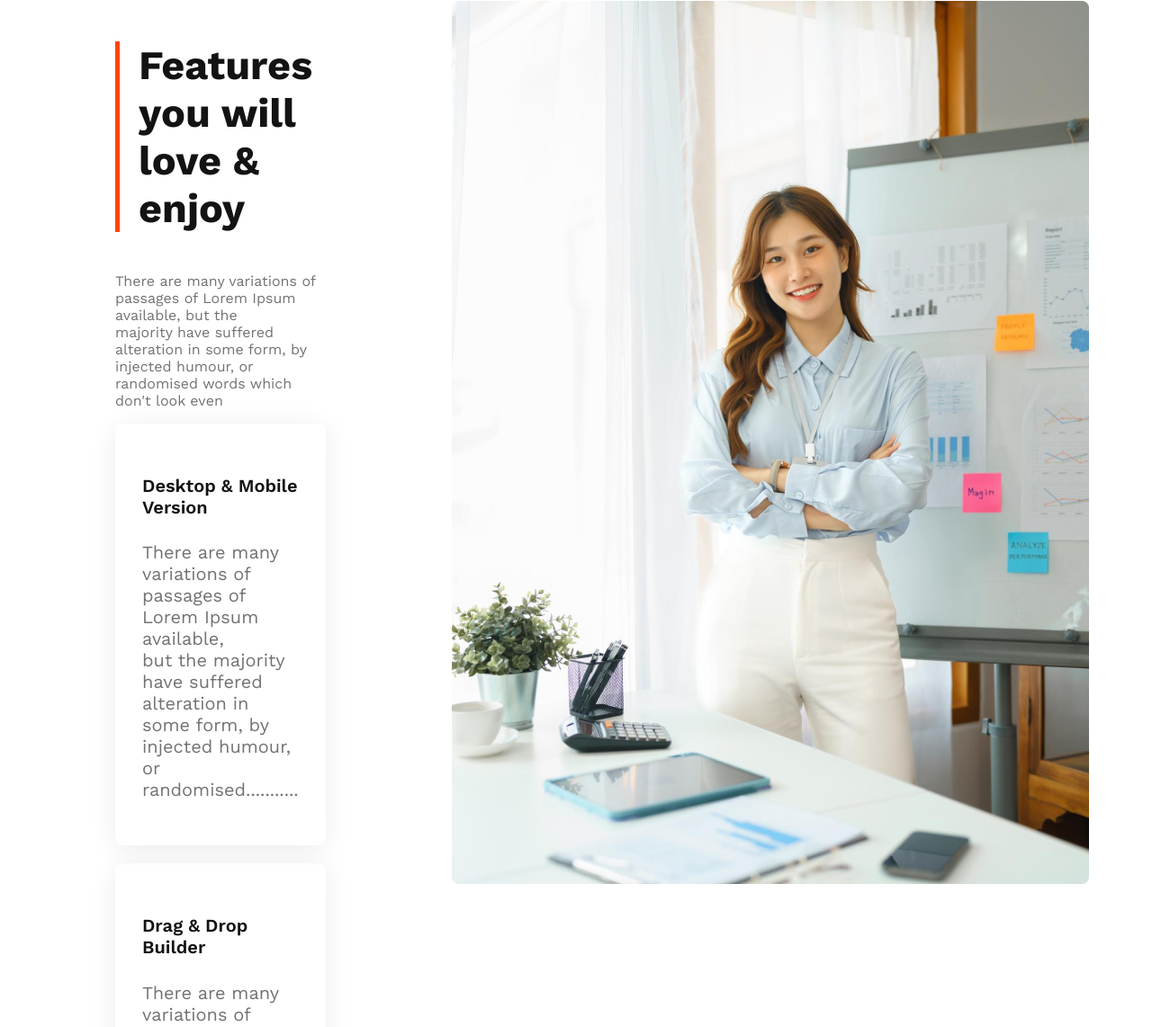
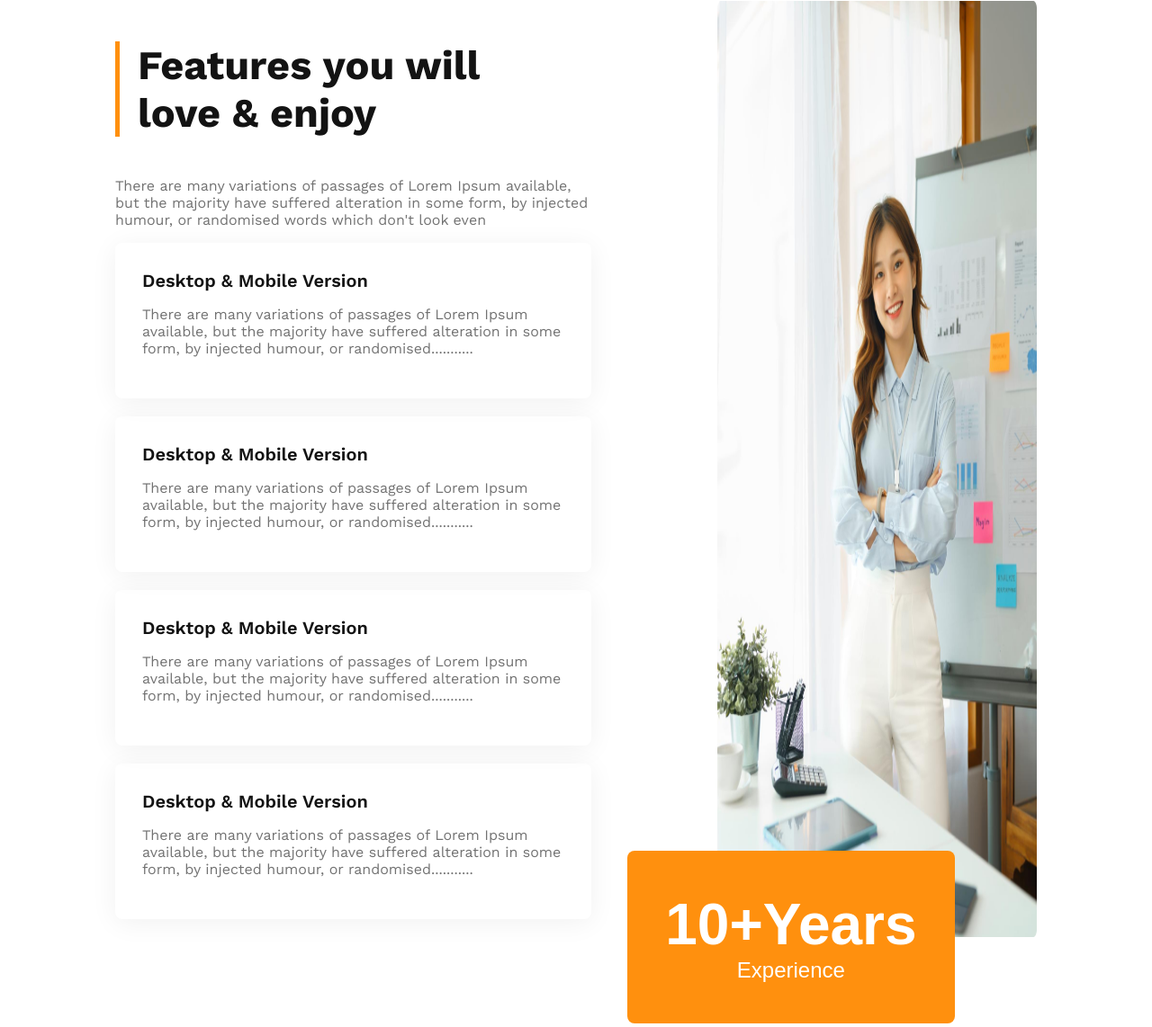
Before and after one commit to anik804/G3-Architects, a plain HTML site: page index.html in a window 1280 px wide. Shown: the part 2040-3182 px from the top of the page at 90% size. Drawn offline with nearby package versions, Linux system fonts and the light colour scheme.

Commit message:
final push

```diff
--- a/index.html
+++ b/index.html
@@ -48,31 +48,36 @@
         <!-- features section -->
         <section class="features flex">
             <div>
-                <h3 id="feature-border" class="work-sans-bold section-title dark-1">Features you will<br>love & enjoy</h3>
-                <p class="work-sans-regular sec-description dark-3">There are many variations of passages of Lorem Ipsum available, but the<br>majority have suffered alteration in some form, by injected humour, or<br>randomised words which don't look even</p>
+                <h3 id="feature-section-title" class="work-sans-bold section-title dark-1">Features you will <br> love & enjoy</h3>
+                <p class="work-sans-regular dark-3">There are many variations of passages of Lorem Ipsum available, but the majority have suffered alteration in some form, by injected humour, or randomised words which don't look even</p>
 
                 <!-- feature card container -->
-                 <div class="feature-card-container">
-                    <h4 class="work-sans-semibold card-head dark-1">Desktop & Mobile Version</h4>
-                    <p class="work-sans-regular card-description dark-3">There are many variations of passages of Lorem Ipsum available,<br>but the majority have suffered alteration in some form, by<br>injected humour, or randomised...........</p>
+                 <div class="feature-card">
+                    <h4 class="work-sans-bold feature-title dark-1">Desktop & Mobile Version</h4>
+                    <p class="work-sans-regular dark-3">There are many variations of passages of Lorem Ipsum available, but the majority have suffered alteration in some form, by injected humour, or randomised...........</p>
                  </div>
-                 <div class="feature-card-container">
-                    <h4 class="work-sans-semibold card-head dark-1">Drag & Drop Builder</h4>
-                    <p class="work-sans-regular card-description dark-3">There are many variations of passages of Lorem Ipsum available,<br>but the majority have suffered alteration in some form, by<br>injected humour, or randomised...........</p>
+                 <div class="feature-card">
+                    <h4 class="work-sans-bold feature-title dark-1">Desktop & Mobile Version</h4>
+                    <p class="work-sans-regular dark-3">There are many variations of passages of Lorem Ipsum available, but the majority have suffered alteration in some form, by injected humour, or randomised...........</p>
                  </div>
-                 <div class="feature-card-container">
-                    <h4 class="work-sans-semibold card-head dark-1">Awesome Modern Design</h4>
-                    <p class="work-sans-regular card-description dark-3">There are many variations of passages of Lorem Ipsum available,<br>but the majority have suffered alteration in some form, by<br>injected humour, or randomised...........</p>
+                 <div class="feature-card">
+                    <h4 class="work-sans-bold feature-title dark-1">Desktop & Mobile Version</h4>
+                    <p class="work-sans-regular dark-3">There are many variations of passages of Lorem Ipsum available, but the majority have suffered alteration in some form, by injected humour, or randomised...........</p>
                  </div>
-                 <div class="feature-card-container">
-                    <h4 class="work-sans-semibold card-head dark-1">Super Easy to Edit</h4>
-                    <p class="work-sans-regular card-description dark-3">There are many variations of passages of Lorem Ipsum available,<br>but the majority have suffered alteration in some form, by<br>injected humour, or randomised...........</p>
+                 <div class="feature-card">
+                    <h4 class="work-sans-bold feature-title dark-1">Desktop & Mobile Version</h4>
+                    <p class="work-sans-regular dark-3">There are many variations of passages of Lorem Ipsum available, but the majority have suffered alteration in some form, by injected humour, or randomised...........</p>
                  </div>
             </div>
-            <div>
-                <img src="/images/architect.png">
+            <div class="featured-architect">
+                <img src="images/architect.png" alt="">
+                <button id="experience-badge" class="primary-btn">
+                    <span id="experience-year">10+Years</span>
+                    <br>
+                    <span>Experience</span>
+                </button>
             </div>
-        </section>
+         </section>
         <section>
             <h2 class="work-sans-bold fact-head">Some Facts</h2>
             <p class="work-sans-regular fact-description dark-3">There are many variations of passages of Lorem Ipsum available, but the majority have suffered alteration.</p>
--- a/styles/styles.css
+++ b/styles/styles.css
@@ -106,6 +106,9 @@ main > section{
 }
 
 /* our features */
+.section-title{
+    font-size: 45px;
+}
 .feature-title{
     font-size: 45px;
 }
@@ -129,24 +132,42 @@ main > section{
 .features{
     gap: 140px;
 }
-.section-title{
-    font-size: 45px;
+
+#feature-section-title{
+    border-left: 5px solid #FF900E;
+    padding-left: 20px;
 }
-.sec-description{
-    font-size: 16px;
+
+.feature-card{
+    padding: 30px;
+    border-radius: 8px;
+    box-shadow: 0 4px 30px 0 rgba(0, 0, 0, 0.06);
+    margin-bottom: 20px;
 }
-#feature-border{
-    border-left: 5px solid orangered;
-    padding-left: 21px;
+
+.feature-card .feature-title{
+    font-weight: 600;
+    font-size: 1.25rem;
+    margin-top: 0px;
+    margin-bottom: 0px;
 }
-.feature-card-container{
-    box-shadow: 0px 4px 30px 0px rgba(0,0,0,0.08);
-    padding: 30px;
-    margin-bottom: 20px;
-    border-radius: 8px;
+
+#experience-badge{
+    padding: 45px 42px;
+    font-size: 1.5rem;
+    font-weight: 500;
+    margin-left: -100px;
+    margin-top: -100px;
 }
-.card-head,.card-description{
-    font-size: 20px;
+
+#experience-year{
+    font-size: 4rem;
+    font-weight: 700;
+}
+
+.featured-architect img{
+    width: 100%;
+    height: 100%;
 }
 
 /* fact section */
@@ -220,7 +241,7 @@ footer {
 
 /* responsive media query */
 @media screen and (max-width: 576px){
-    .navbar,.nav-item,.teams{
+    .navbar,.nav-item,.teams,.features{
         flex-direction: column;
     }
     .team-img-container,.facts-container{
@@ -243,10 +264,14 @@ footer {
         justify-content: center;
         margin: auto;
     }
+    #experience-badge{
+        margin-top: 20px;
+        margin-left: 20px;
+    }
 }
 /* our feature section */
 @media screen and (min-width: 576px) and (max-width: 992px) {
-    .teams{
+    .teams,.features{
         flex-direction: column;
     }
     .team-img-container,.facts-container{
@@ -256,7 +281,7 @@ footer {
         justify-items: center;
         gap: 24px;
     }
-    .our-features,.fact-description,.fact-head{
+    .our-features{
         margin : 50px auto;
     }
     .sponsors{
@@ -270,4 +295,13 @@ footer {
         justify-content: center;
         margin: auto;
     }
+    #experience-badge{
+        margin-top: 80px;
+        margin-left: 200px;
+    }
+    .fact-head,.fact-description{
+        padding-left: 50px;
+        align-items: center;
+        justify-content: center;
+    }
 }
```
